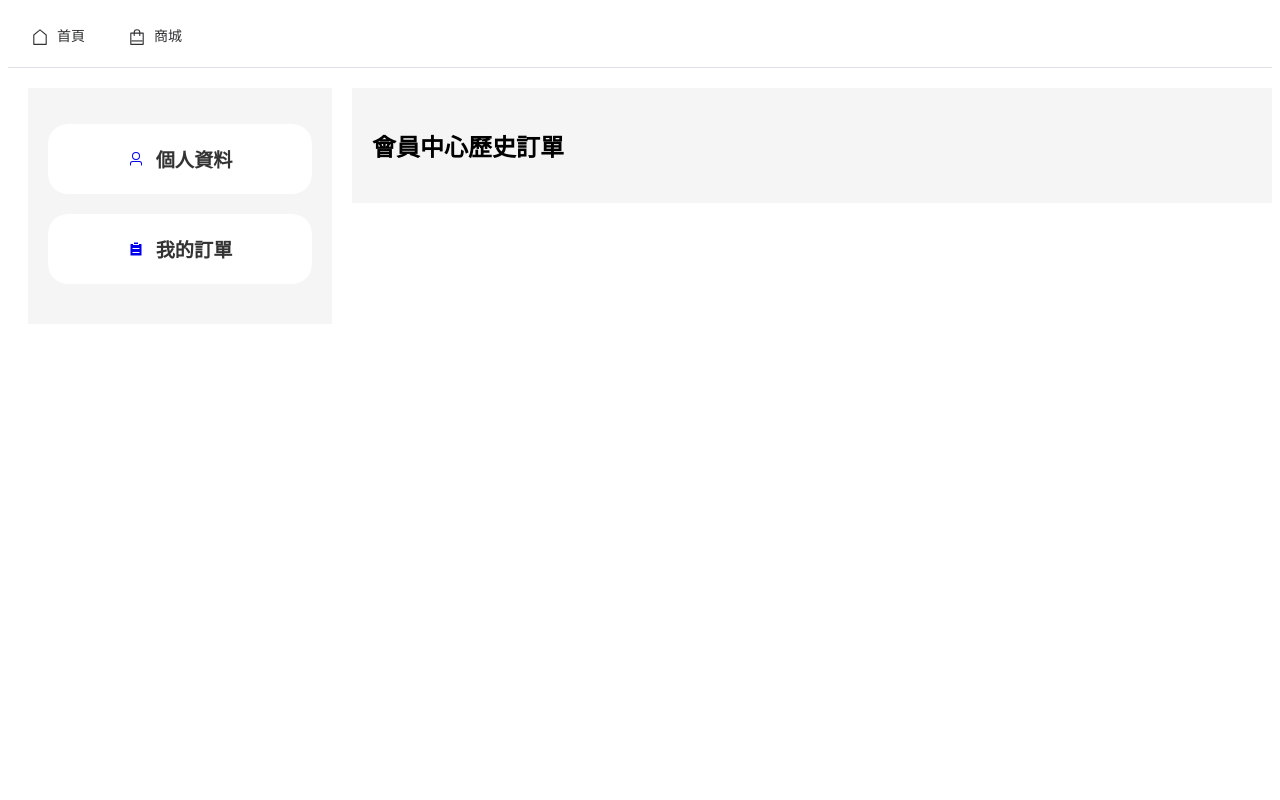
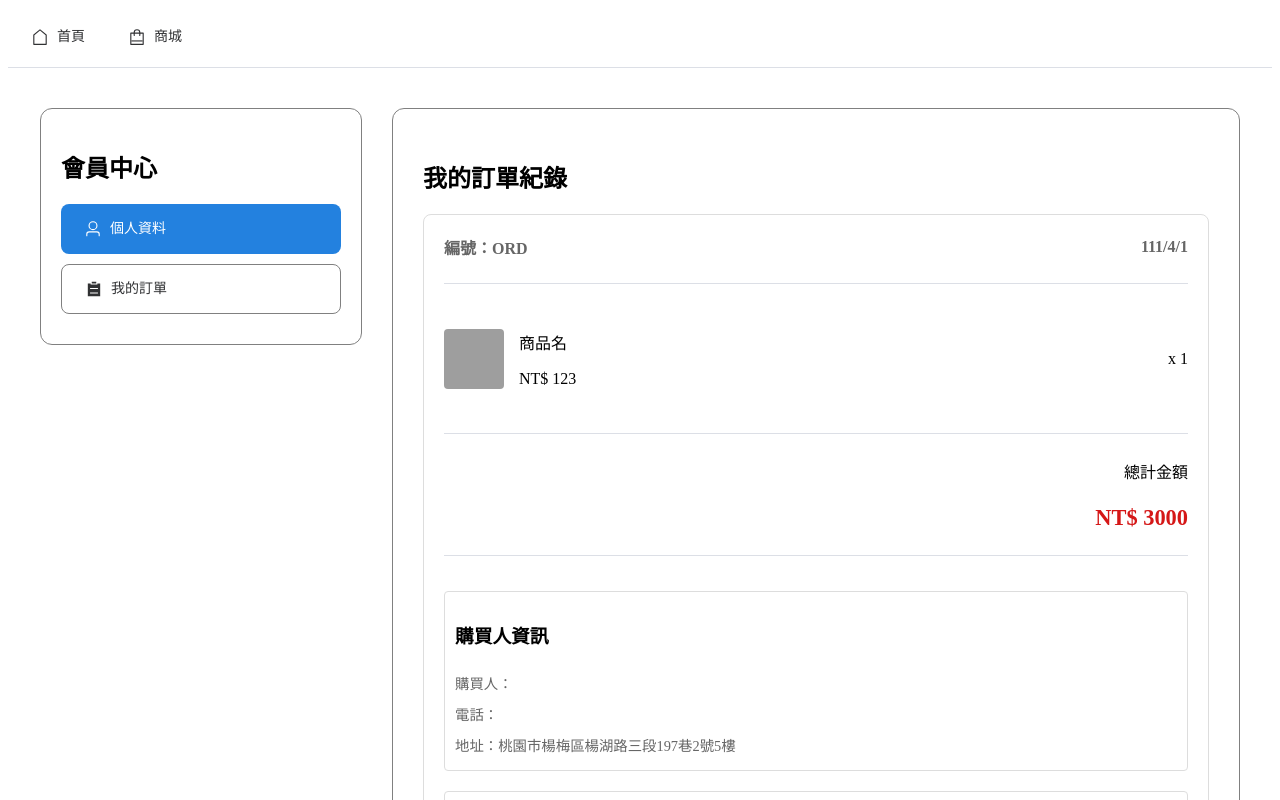
Before and after one commit to jc-1001/work-project, a Vue app in the folder vue/: page /profile/orders in a window 1280 px wide. Shown: the top 800 px of the page. Built offline with nearby package versions, Linux system fonts and the light colour scheme; grey boxes are pictures that could not be loaded.

Commit message:
個人中心為完成

```diff
--- a/vue/src/components/ProfileLayout.vue
+++ b/vue/src/components/ProfileLayout.vue
@@ -9,22 +9,29 @@ const profileItem = ref([
 </script>
 
 <template>
-  <main>
+  <main class="profile-container">
     <div class="profile-layout">
       <aside class="profile-sidebar">
-        <ul>
-          <li v-for="item in profileItem" :key="item.name">
-            <RouterLink :to="item.path">
-              <div class="icon-container">
-                <el-icon>
-                  <component :is="item.icon" />
-                </el-icon>
-                <h2>{{ item.name }}</h2>
-              </div>
-            </RouterLink>
-          </li>
-        </ul>
+        <h2 class="mb-4">會員中心</h2>
+
+        <el-menu
+          default-active="/profile"
+          class="side-menu"
+          router
+        >
+          <el-menu-item
+            v-for="item in profileItem"
+            :key="item.path"
+            :index="item.path"
+          >
+            <el-icon>
+              <component :is="item.icon" />
+            </el-icon>
+            <span>{{ item.name }}</span>
+          </el-menu-item>
+        </el-menu>
       </aside>
+
       <section class="profile-content">
         <router-view />
       </section>
@@ -32,56 +39,88 @@ const profileItem = ref([
   </main>
 </template>
 <style scoped>
+.profile-container {
+  max-width: 1200px;
+  margin: 0 auto;
+  padding: 40px 20px;
+}
+
 .profile-layout {
   display: flex;
-  min-height: 100vh;
-}
-.profile-sidebar {
-  width: 30%;
-  height: 100%;
-  background-color: #f5f5f5;
-  padding: 20px;
-  margin: 20px;
-}
-.profile-sidebar ul {
-  list-style: none;
-  padding: 0;
-}
-.profile-sidebar li {
-  margin-bottom: 20px;
-}
-.profile-content {
-  height: max-content;
-  margin: 20px 0;
-  width: 100%;
-  padding: 20px;
-  background-color: #f5f5f5;
-}
-.icon-container {
-  background-color: white;
-  border-radius: 20px;
-  display: flex;
-  align-items: center;
-  justify-content: center;
-  gap: 12px;
-  padding: 20px 40px;
-  border: 1px solid transparent;
+  gap: 30px;
+  align-items: flex-start;
 }
 
-/* 移除 h2 的預設邊距，避免它把外框撐開或造成不對齊 */
-.icon-container h2 {
-  margin: 0;
-  font-size: 1.2rem;
-  color: #333;
+.profile-sidebar {
+  width: 280px;
+  background-color: #ffffff;
+  border-radius: 12px;
+  padding: 20px;
+  border: 1px solid gray;
 }
-a {
-  text-decoration: none;
+
+.profile-content {
+  flex-grow: 1;
+  min-height: 500px;
+  background-color: #ffffff;
+  border-radius: 12px;
+  padding: 30px;
+  border: 1px solid gray;
 }
+
+/* 選單間距調整 */
+.side-menu :deep(.el-menu-item) {
+  margin-bottom: 10px;
+  border-radius: 8px;
+  border: 1px solid  gray;
+  height: 50px;
+  line-height: 50px;
+}
+
+/* 懸停的背景色 */
+.side-menu :deep(.el-menu-item:hover) {
+  background-color: #e6f7ff !important;
+  color: #2381df !important;
+}
+
+/* 被選取時的顏色 */
+.side-menu :deep(.el-menu-item.is-active) {
+  background-color: #2381df !important;
+  color: #ffffff !important;
+  border: none;
+}
+/* 移除預設的右邊框 */
+.side-menu.el-menu {
+  border-right: none;
+}
+
+
 @media screen and (max-width: 768px) {
-  .profile-layout {
-    display: flex;
-    flex-direction: column;
+  .profile-container {
+    padding: 20px 10px;
   }
 
+  .profile-layout {
+    flex-direction: column;
+    gap: 20px;
+  }
+
+  .profile-sidebar {
+    width: 100%;
+    box-sizing: border-box;
+    display: block;
+  }
+
+  .profile-content {
+    width: 100%;
+    box-sizing: border-box;
+    padding: 20px;
+  }
+
+
+  .side-menu {
+    background: transparent;
+
+  }
 }
 </style>
--- a/vue/src/views/front/profile/Profile.vue
+++ b/vue/src/views/front/profile/Profile.vue
@@ -1,17 +1,57 @@
 <script setup>
-import { ref } from "vue";
-import { ElInput } from "element-plus";
+import { onMounted, ref } from "vue";
+import { ElInput, ElMessage } from "element-plus";
+import api from "../../../api";
+
+const profile = ref({
+  name: "",
+  email: "",
+});
+
+// 取得資料(姓名與EMAIL)
+const fetchUsersProfile = async () => {
+  try {
+    const res = await api.get("/me");
+    profile.value.name = res.data.name;
+    profile.value.email = res.data.email;
+  } catch (error) {
+    console.log("抓會員失敗", err);
+  }
+};
+// 更新資料(姓名)
+const updateUser = async () => {
+  try {
+    const res = await api.put("/user/update", {
+      name: profile.value.name,
+    });
+  } catch (error) {
+    console.log("更新會員失敗", error);
+    ElMessage.error("更新失敗請稍後再試!!")
+  }
+};
+
+onMounted(() => {
+  fetchUsersProfile();
+});
 </script>
 <template>
-  <h1>會員中心資料異動</h1>
+  <h2>會員資料</h2>
   <div class="input-block">
     <h3>會員名稱</h3>
-    <el-input size="large" placeholder="請輸入您的姓名"></el-input>
-    <h3>EMAIL</h3>
-    <el-input size="large" placeholder="請輸入您的EMAIL"></el-input>
+    <el-input
+      v-model="profile.name"
+      size="large"
+      placeholder="請輸入您的姓名"
+    ></el-input>
+    <h3>E-MAIL</h3>
+    <el-input v-model="profile.email" size="large" disabled=""></el-input>
   </div>
-  <small style="color: red">※ 請牢記您的EMAIL，這將是您登入帳號的重要資訊</small >
-  <div class="button"><el-button size="large">確認更新資料</el-button></div>
+  <small style="color: red"
+    >※ 請牢記您的EMAIL，這將是您登入帳號的重要資訊</small
+  >
+  <div class="button">
+    <el-button size="large" @click="updateUser">確認更新資料</el-button>
+  </div>
 </template>
 <style scoped>
 .input-block {
--- a/vue/src/views/front/profile/ProfileOrder.vue
+++ b/vue/src/views/front/profile/ProfileOrder.vue
@@ -1,6 +1,130 @@
 <script setup></script>
 <template>
-    <h1>
-        會員中心歷史訂單
-    </h1>
+  <div class="orders-container" v-loading="loading">
+    <h2>我的訂單紀錄</h2>
+
+    <!-- <el-empty  description="尚無訂單紀錄" /> -->
+
+    <!-- 模擬樣式方便設計，要串接資料庫 -->
+    <div class="order-card">
+      <div class="order-header">
+        <span class="order-no">編號：ORD</span>
+        <span class="order-date">111/4/1</span>
+      </div>
+
+      <el-divider />
+
+      <div class="product-item">
+        <div class="product-info">
+          <img src="https://picsum.photos/seed/969/60/60" class="item-img" />
+          <div class="item-detail">
+            <p class="name">商品名</p>
+            <p class="price">NT$ 123</p>
+          </div>
+        </div>
+        <div class="item-qty">x 1</div>
+      </div>
+
+      <el-divider />
+
+      <el-col :sm="24" class="text-right">
+        <p class="total-label">總計金額</p>
+        <p class="total-amount">NT$ 3000</p>
+      </el-col>
+      <el-divider />
+
+      <el-row :gutter="20" class="order-footer">
+        <el-col :sm="24">
+          <div class="info-group">
+            <h3>購買人資訊</h3>
+            <p>購買人：</p>
+            <p>電話：</p>
+            <p>地址：桃園市楊梅區楊湖路三段197巷2號5樓</p>
+          </div>
+        </el-col>
+        <el-col :sm="24">
+          <div class="info-group">
+            <h3>付款資訊</h3>
+            <p>付款方式：</p>
+            <p>發票類型：</p>
+            <p>狀態：</p>
+          </div>
+        </el-col>
+
+        <el-col :sm="24">
+          <div class="onetime">
+            <el-button type="success" size="large">再買一次</el-button>
+          </div>
+        </el-col>
+      </el-row>
+    </div>
+  </div>
 </template>
+<style scoped>
+.order-card {
+  background: #fff;
+  border: 1px solid #ddd;
+  border-radius: 8px;
+  padding: 20px;
+  margin-bottom: 25px;
+}
+
+.order-header {
+  display: flex;
+  justify-content: space-between;
+  align-items: center;
+  font-weight: bold;
+  color: #666;
+}
+
+.product-item {
+  display: flex;
+  justify-content: space-between;
+  align-items: center;
+  padding: 5px 0;
+}
+
+.product-info {
+  display: flex;
+  gap: 15px;
+  align-items: center;
+}
+
+.item-img {
+  width: 60px;
+  height: 60px;
+  border-radius: 4px;
+  object-fit: cover;
+}
+.order-footer {
+  display: flex;
+  flex-direction: column;
+}
+.info-group {
+  border: 1px solid #ddd;
+  border-radius: 4px;
+  margin: 10px 0;
+  padding: 10px;
+  display: flex;
+  flex-direction: column;
+  align-items: start;
+  justify-content: center;
+  p {
+    margin: 5px 0;
+    font-size: 0.9rem;
+    color: #666;
+  }
+}
+.text-right {
+  text-align: right;
+}
+
+.total-amount {
+  font-size: 1.4rem;
+  color: #d51717;
+  font-weight: bold;
+}
+.onetime {
+  text-align: right;
+}
+</style>
```
Also changed, not shown: 2 other files (tests, documents, lock files or other folders).
